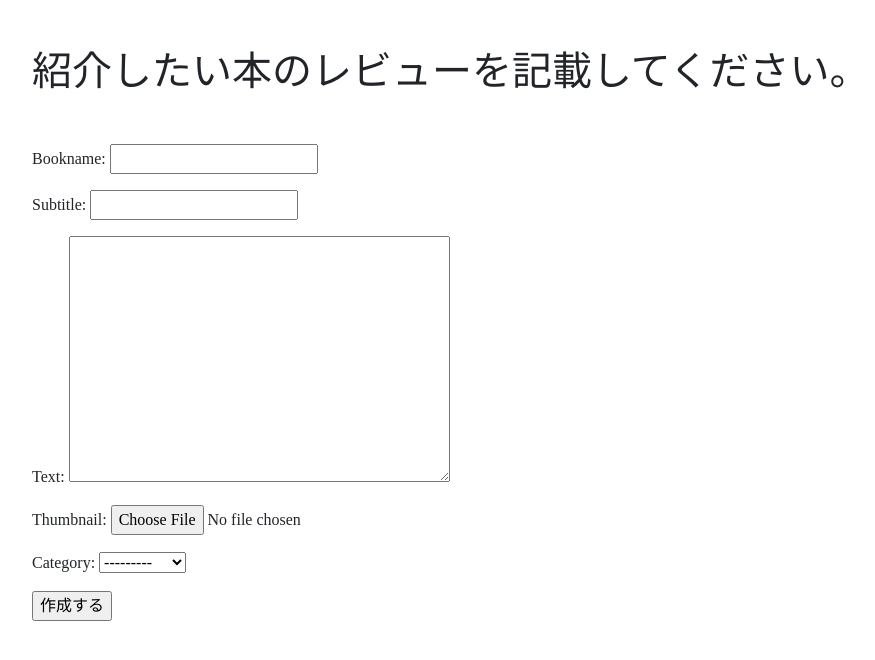
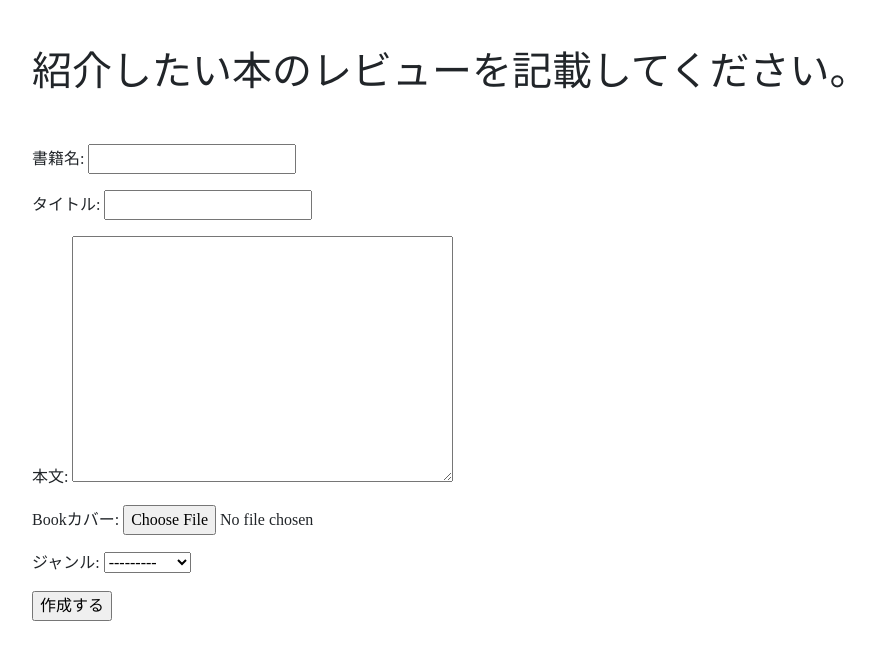
Before and after one commit to homan05872/book_project, a Django app: page /create/ in a window 1280 px wide. Shown: the part 56-716 px from the top of the page, without its empty margins (50-925 px from the left). Run offline with Django 4.2, Linux system fonts and the light colour scheme; the visitor is signed in with stand-in values (Sample User, id 1); some web fonts are replaced.

Commit message:
2023/5/10　listview の修正

```diff
--- a/req.txt
+++ b/req.txt
@@ -2,6 +2,7 @@ asgiref==3.6.0
 autopep8==2.0.2
 backports.zoneinfo==0.2.1
 Django==4.2
+django-debug-toolbar==4.0.0
 django-extensions==3.2.1
 Pillow==9.5.0
 pycodestyle==2.10.0
--- a/src/book/forms.py
+++ b/src/book/forms.py
@@ -11,4 +11,4 @@ class BookForm(ModelForm):
 class ReviewForm(ModelForm):
     class Meta:
         model = Review
-        fields = ("title", "text", "rate")
+        fields = ("text", "rate")
--- a/src/book/models.py
+++ b/src/book/models.py
@@ -11,42 +11,52 @@ CATEGORY = (('bussines','ビジネス'),('life','生活'),('novel','小説'),('c
 
 
 class Book(models.Model):
-    bookname = models.CharField(max_length=100)
-    subtitle = models.CharField(max_length=100)
-    text = models.TextField()
+    bookname = models.CharField('書籍名',max_length=100)
+    subtitle = models.CharField('タイトル',max_length=100)
+    text = models.TextField('本文',blank=False)
     category = models.name = models.CharField(
+        'ジャンル',
         max_length=100,
         choices=CATEGORY
     )
-    timestamp = models.DateTimeField(auto_now_add=True)
-    thumbnail = models.ImageField(blank=True,null=True)
-    created_by = models.ForeignKey(User,related_name='bookuser', on_delete=models.CASCADE)
+    timestamp = models.DateTimeField('投稿日',auto_now_add=True)
+    thumbnail = models.ImageField('Bookカバー',blank=True,null=True)
+    created_by = models.ForeignKey(User,related_name='bookuser',verbose_name='投稿者', on_delete=models.CASCADE)
 
     def __str__(self):
          return self.bookname
 
+    class Meta:
+         db_table = 'books'
+
 
 class Review(models.Model):
-    book = models.ForeignKey(Book,related_name='reviews', on_delete=models.CASCADE)
-    title = models.CharField(max_length=100)
-    text = models.TextField()
-    rate = models.IntegerField(choices=RATE_CHOICES)
-    timestamp = models.DateTimeField(auto_now_add=True)
-    created_by = models.ForeignKey(User,related_name='reviewuser', on_delete=models.CASCADE)
+    book = models.ForeignKey(Book,related_name='reviews',verbose_name='本', on_delete=models.CASCADE)
+    text = models.TextField('本文')
+    rate = models.IntegerField('評価',choices=RATE_CHOICES)
+    timestamp = models.DateTimeField('投稿日',auto_now_add=True)
+    created_by = models.ForeignKey(User,related_name='reviewuser', verbose_name='投稿者', on_delete=models.CASCADE)
 
     def __str__(self):
         return self.title
 
+    class Meta:
+         db_table = 'reviews'
+
 
 class Profiel(models.Model):
-    outher = models.OneToOneField(User,related_name='profiels', on_delete=models.CASCADE)
-    nickname = models.CharField(max_length=100)
-    text = models.TextField()
-    sex = models.CharField(choices=(('男性','男性'),('女性','女性')),
+    outher = models.OneToOneField(User,related_name='profiels',verbose_name='ユーザー', on_delete=models.CASCADE)
+    nickname = models.CharField('ニックネーム',max_length=100)
+    text = models.TextField('自己紹介')
+    sex = models.CharField('性別',choices=(('男性','男性'),('女性','女性')),
                            max_length=50)
 
+    class Meta:
+         db_table = 'profiels'
 
 
+#OneToOneでUserモデルと紐づけるため
+#この関数はユーザーモデルが作成された際に、Profielモデルが自動生成されるようになっている。
 def post_user_created(sender, instance, created, **kwargs):
     if created:
         profile_obj = Profiel(outher=instance) #instance = 作成されたUserモデルクラスのオブジェクトの事
--- a/src/book/urls.py
+++ b/src/book/urls.py
@@ -12,4 +12,5 @@ urlpatterns = [
     path('update/<int:pk>/', views.updateBook, name='update'),
     path('delete/<int:pk>/', views.DeleteBook.as_view(), name='delete'),
     path('review/<int:book_id>', views.CreateReview.as_view(),name='review'),
+    path('comment/<int:pk>', views.new_review, name='new_comment'),
 ]
--- a/src/book/views.py
+++ b/src/book/views.py
@@ -8,6 +8,8 @@ from django.core.exceptions import PermissionDenied
 from django.contrib.auth.mixins import LoginRequiredMixin
 from django.contrib.auth.decorators import login_required
 from .forms import BookForm, ReviewForm
+from django.contrib import messages
+from django.contrib.auth.models import User
 
 
 
@@ -18,27 +20,38 @@ class IndexBook(TemplateView):
 
 
 def listBook(request):
-    #まだprofielまでjoinできてない
-    books = Book.objects.select_related('created_by').all()
+    #Bookとプロフィールjoin
+    books = Book.objects.select_related('created_by__profiels').all()
 
     return render(request, "book/book_list.html", {"books": books})
 
 
+@login_required
+def detailBook(request, pk):
+    book = get_object_or_404(Book, pk=pk)
+    reviews = Review.objects.filter(book=book.pk)
+    form = ReviewForm()
 
-def detailBook(request, pk):
-    object = get_object_or_404(Book, pk=pk)
+    return render(request, 'book/book_detail.html',
+                  {'book': book,"reviews":reviews,'form':form})
 
+@login_required
+def new_review(request,pk):
+    book = get_object_or_404(Book, pk=pk)
     if request.method == 'POST':
         form = ReviewForm(request.POST)
         if form.is_valid():
             review = form.save(commit=False)
             review.created_by = request.user
-            review.book = object
+            review.book = book
             review.save()
-            redirect('detail', pk=object.pk)
     else:
-        form = ReviewForm()
-    return render(request, 'book/book_detail.html', {'object': object,'form':form})
+        messages.add_message(request,messages.ERROR,'コメント投稿に失敗しました。')
+
+    return redirect('detail', pk=book.pk)
+
+
+
 
 @login_required
 def createBook(request):
--- a/src/templates/profiel/profiel_detail.html
+++ b/src/templates/profiel/profiel_detail.html
@@ -18,7 +18,5 @@
     </div>
 </div>
 
-{% for book in profiel.profiels.bookuser.all %}
-{{book.bookname}}
-{% endfor %}
+
 {% endblock content %}
```
Also changed, not shown: src/templates/book/book_detail.html (+13 -13 lines), src/templates/book/book_list.html (+8 -2 lines), src/book/migrations/0006_remove_review_title_alter_book_bookname_and_more.py (added), src/book/migrations/0007_alter_profiel_sex.py (added).
